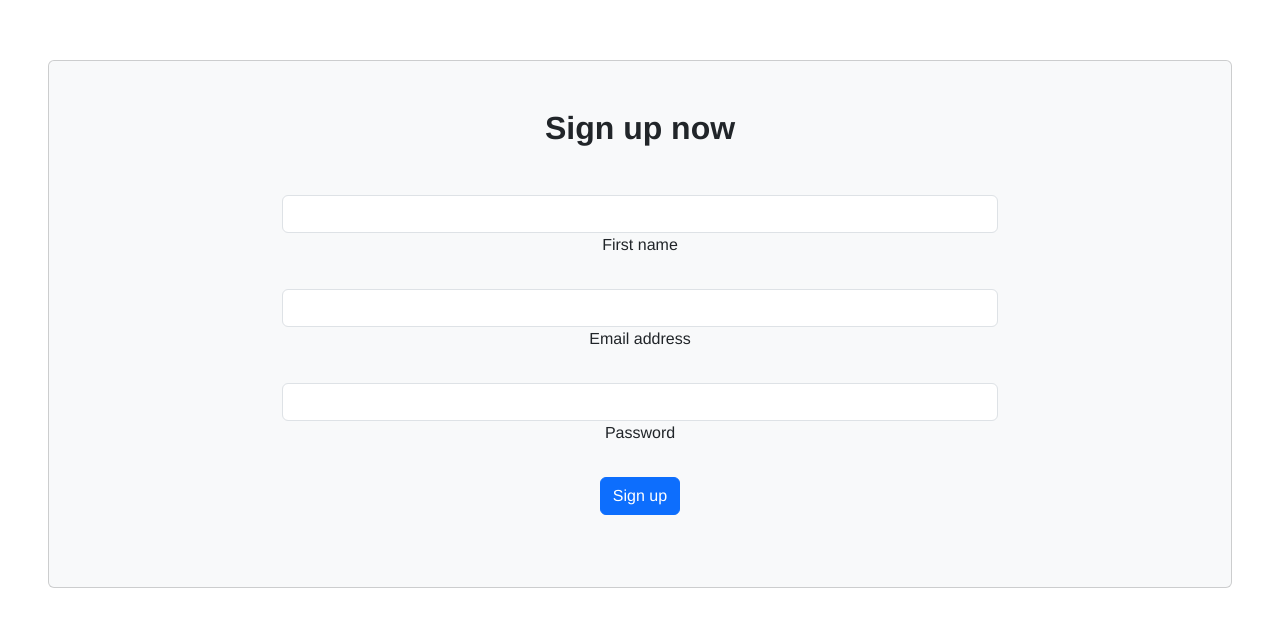
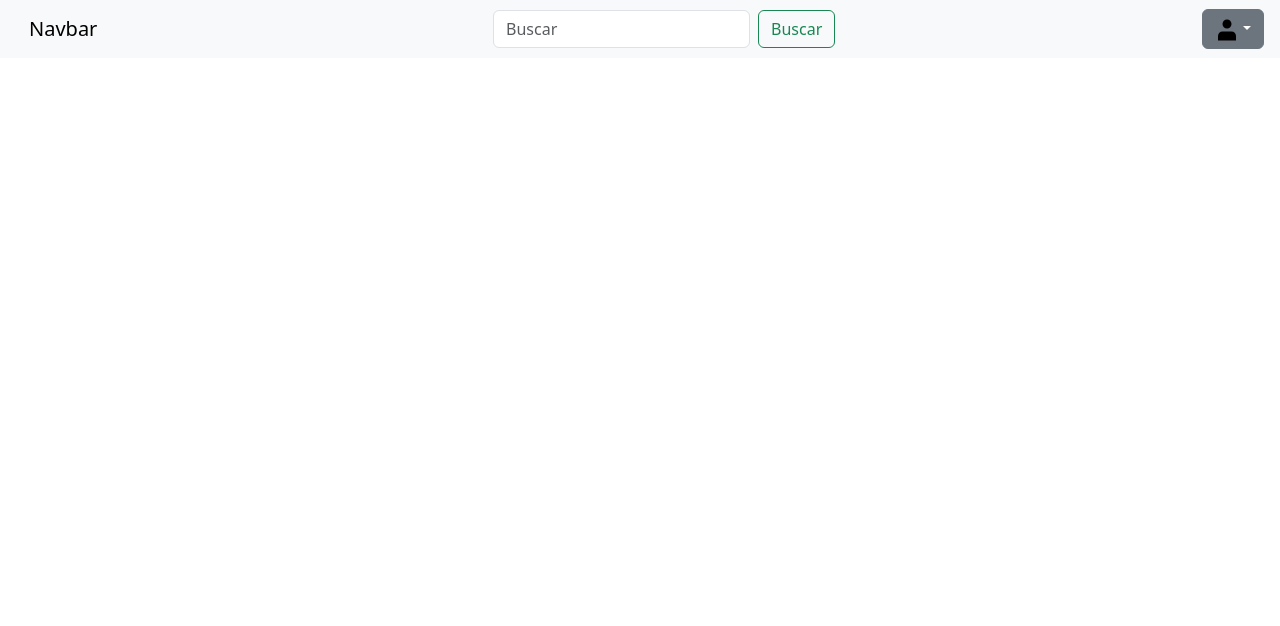
Before and after one commit to Joel-Reyess/webppfactura, a Vue app: page /HomeAdmin in a window 1280 px wide. Shown: the top 626 px of the page. Built offline with nearby package versions, Linux system fonts and the light colour scheme.

Commit message:
Login design done and navbar in process

```diff
--- a/src/App.vue
+++ b/src/App.vue
@@ -1,25 +1,14 @@
 <template>
-  <LoginAdmin/>
+  <router-link to="/"></router-link>
+  <router-view></router-view>
 </template>
 
 <script>
-import LoginAdmin from './views/LoginAdmin.vue';
-
 export default {
-  name: 'App',
-  components: {
-    LoginAdmin
-  }
+  name: 'App'
 }
 </script>
 
 <style>
-#app {
-  font-family: Avenir, Helvetica, Arial, sans-serif;
-  -webkit-font-smoothing: antialiased;
-  -moz-osx-font-smoothing: grayscale;
-  text-align: center;
-  color: #2c3e50;
-  margin-top: 60px;
-}
+
 </style>
--- a/src/components/AdminNavbar.vue
+++ b/src/components/AdminNavbar.vue
@@ -1,75 +1,110 @@
 <template>
-  <nav class="navbar navbar-expand-lg navbar-light bg-light shadow-sm">
-    <!-- Logo -->
-    <a class="navbar-brand" href="#">
-      <img src="https://via.placeholder.com/100x30" alt="Logo" class="d-inline-block align-top">
-    </a>
+  <nav class="navbar navbar-expand-lg navbar-light bg-light px-3">
 
-    <!-- Botón de menú para móviles -->
-    <button class="navbar-toggler" type="button" data-toggle="collapse" data-target="#navbarContent" aria-controls="navbarContent" aria-expanded="false" aria-label="Toggle navigation">
+    <!-- Botón Navbar -->
+    <button class="navbar-brand btn btn-link" @click="goToHome">Navbar</button>
+
+    <!-- Botón para colapsar en móviles -->
+    <button class="navbar-toggler" type="button" @click="toggleNavbar">
       <span class="navbar-toggler-icon"></span>
     </button>
 
-    <!-- Contenido de la Navbar -->
-    <div class="collapse navbar-collapse" id="navbarContent">
-      <!-- Campo de búsqueda -->
-      <form class="form-inline mx-auto my-2 my-lg-0">
-        <div class="input-group">
-          <input type="search" class="form-control" placeholder="Buscar en Drive" aria-label="Search">
-          <div class="input-group-append">
-            <button class="btn btn-outline-secondary" type="submit">
-              <i class="fas fa-search"></i>
-            </button>
-          </div>
-        </div>
+    <div class="collapse navbar-collapse" v-show="isNavbarOpen">
+
+      <!-- Buscador -->
+      <form class="d-flex mx-auto">
+        <input class="form-control me-2" type="search" placeholder="Buscar" aria-label="Buscar">
+        <button class="btn btn-outline-success" type="submit">Buscar</button>
       </form>
 
-      <!-- Iconos de acciones -->
-      <ul class="navbar-nav ml-auto">
-        <li class="nav-item">
-          <a class="nav-link" href="#">
-            <i class="fas fa-bell"></i>
-          </a>
-        </li>
-        <li class="nav-item">
-          <a class="nav-link" href="#">
-            <i class="fas fa-cog"></i>
-          </a>
-        </li>
-        <li class="nav-item dropdown">
-          <a class="nav-link dropdown-toggle" href="#" id="navbarDropdown" role="button" data-toggle="dropdown" aria-haspopup="true" aria-expanded="false">
-            <img src="https://via.placeholder.com/30x30" alt="User" class="rounded-circle">
-          </a>
-          <!-- Menú desplegable del perfil -->
-          <div class="dropdown-menu dropdown-menu-right" aria-labelledby="navbarDropdown">
-            <a class="dropdown-item" href="#">Mi perfil</a>
-            <a class="dropdown-item" href="#">Configuración</a>
-            <div class="dropdown-divider"></div>
-            <a class="dropdown-item" href="#" @click="logout">Cerrar sesión</a>
-          </div>
-        </li>
-      </ul>
+      <!-- Dropdown -->
+      <div class="dropdown position-relative" ref="dropdown">
+        <button class="btn btn-secondary dropdown-toggle" @click="toggleDropdown">
+          <img :src="myLogoUser" alt="Usuario" style="width: 24px; height: auto" />
+        </button>
+        <ul class="dropdown-menu" v-show="isDropdownOpen">
+          <li><button class="dropdown-item" @click="logout">Cerrar Sesión</button></li>
+        </ul>
+      </div>
+
     </div>
   </nav>
 </template>
 
 <script>
+import { ref, onMounted, onUnmounted } from "vue";
+import router from "../router/index.js";
+import myLogoUser from "../assets/usericon.svg";
+
 export default {
-  name:'AdminNavbar'
-}
+  setup() {
+    const isNavbarOpen = ref(false);
+    const isDropdownOpen = ref(false);
+    const dropdown = ref(null);
 
+    const goToHome = () => {
+      router.push({ name: "HomeAdmin" });
+    };
+
+    const toggleNavbar = () => {
+      isNavbarOpen.value = !isNavbarOpen.value;
+    };
+
+    const toggleDropdown = () => {
+      isDropdownOpen.value = !isDropdownOpen.value;
+    };
+
+    const logout = () => {
+      console.log("Cerrando sesión...");
+      // Aquí puedes agregar la lógica para cerrar sesión
+    };
+
+    const closeDropdown = (event) => {
+      if (dropdown.value && !dropdown.value.contains(event.target)) {
+        isDropdownOpen.value = false;
+      }
+    };
+
+    onMounted(() => {
+      document.addEventListener("click", closeDropdown);
+    });
+
+    onUnmounted(() => {
+      document.removeEventListener("click", closeDropdown);
+    });
+
+    return {
+      isNavbarOpen,
+      isDropdownOpen,
+      goToHome,
+      toggleNavbar,
+      toggleDropdown,
+      logout,
+      dropdown,
+      myLogoUser
+    };
+  },
+};
 </script>
 
 <style scoped>
-.navbar-brand img {
-  height: 30px;
+/* Asegura que el dropdown se vea correctamente */
+.dropdown-menu {
+  display: block;
+  position: absolute;
+  top: 100%;
+  left: 0;
+  z-index: 1000;
+  min-width: 160px;
+  background-color: #fff;
+  border: 1px solid rgba(0, 0, 0, 0.15);
+  padding: 5px 0;
+  border-radius: 0.25rem;
+  box-shadow: 0 0.5rem 1rem rgba(0, 0, 0, 0.175);
 }
 
-.nav-link img {
-  height: 30px;
-}
-
-.dropdown-menu {
-  min-width: 200px;
+/* Oculta el dropdown cuando no está activo */
+.dropdown-menu:not([v-show="true"]) {
+  display: none;
 }
 </style>
--- a/src/router/index.js
+++ b/src/router/index.js
@@ -1,6 +1,6 @@
 import { createRouter, createWebHistory } from 'vue-router'
-import { Login } from "../views/LoginAdmin.vue";
-import { HomeAdmin } from "../views/HomeAdmin.vue";
+import  Login  from "../views/LoginAdmin.vue";
+import  HomeAdmin  from "../views/HomeAdmin.vue";
 
 const routes = [
     {
--- a/src/views/HomeAdmin.vue
+++ b/src/views/HomeAdmin.vue
@@ -5,7 +5,7 @@
 </template>
 
 <script>
-import AdminNavbar from './components/AdminNavbar.vue';
+import AdminNavbar from '../components/AdminNavbar.vue';
 
     export default {
         name:'App',
--- a/src/views/LoginAdmin.vue
+++ b/src/views/LoginAdmin.vue
@@ -10,32 +10,36 @@
 
               <div class="row d-flex justify-content-center">
                 <div class="col-lg-8">
-                  <h2 class="fw-bold mb-5">Sign up now</h2>
-                  <form>
+                  <h2 class="fw-bold mb-5">Ingresa aqui</h2>
+                  <form @submit.prevent="handleLogin">
                     <!-- 2 column grid layout with text inputs for the first and last names -->
+                    <!-- Usuario -->
                     <div class="row">
                       <div class="col-md-12 mb-4">
-                        <div data-mdb-input-init class="form-outline">
-                          <input type="text" id="form3Example1" class="form-control" />
-                          <label class="form-label" for="form3Example1">First name</label>
+                        <div class="form-outline">
+                          <input type="text" id="username" class="form-control" v-model="form.username" required />
+                          <label class="form-label" for="username">Usuario</label>
+                          <small v-if="errors.username" class="text-danger">{{ errors.username }}</small>
                         </div>
                       </div>
                     </div>
 
-                    <!-- Email input -->
-                    <div data-mdb-input-init class="form-outline mb-4">
-                      <input type="email" id="form3Example3" class="form-control" />
-                      <label class="form-label" for="form3Example3">Email address</label>
+                    <!-- Email -->
+                    <div class="form-outline mb-4">
+                      <input type="email" id="email" class="form-control" v-model="form.email" required />
+                      <label class="form-label" for="email">Correo electrónico</label>
+                      <small v-if="errors.email" class="text-danger">{{ errors.email }}</small>
                     </div>
 
                     <!-- Password input -->
-                    <div data-mdb-input-init class="form-outline mb-4">
-                      <input type="password" id="form3Example4" class="form-control" />
-                      <label class="form-label" for="form3Example4">Password</label>
+                    <div class="form-outline mb-4">
+                      <input type="password" id="password" class="form-control" v-model="form.password" required />
+                      <label class="form-label" for="password">Contraseña</label>
+                      <small v-if="errors.password" class="text-danger">{{ errors.password }}</small>
                     </div>
                         <!-- Submit button -->
-                    <button type="submit" data-mdb-button-init data-mdb-ripple-init class="btn btn-primary btn-block mb-4">
-                      Sign up
+                    <button type="button" @click="goToHome" data-mdb-button-init data-mdb-ripple-init class="btn btn-primary btn-block mb-4">
+                      Iniciar sesión
                     </button>
 
 
@@ -50,9 +54,63 @@
 </template>
 
 <script>
-    export default {
+import { ref } from 'vue';
+import router from '../router/index.js';
+export default {
+  setup(){
 
+    const form = ref({
+      username: "",
+      email: "",
+      password: ""
+    });
+
+    const errors = ref({});
+    const validateForm = () => {
+      errors.value = {};
+
+      if (!form.value.username) {
+        errors.value.username = "El usuario es obligatorio";
+      }
+
+      if (!form.value.email) {
+        errors.value.email = "El correo es obligatorio";
+      } else if (!/\S+@\S+\.\S+/.test(form.value.email)) {
+        errors.value.email = "El correo electrónico no es válido";
+      }
+
+      if (!form.value.password) {
+        errors.value.password = "La contraseña es obligatoria";
+      } else if (form.value.password.length < 6) {
+        errors.value.password = "La contraseña debe tener al menos 6 caracteres";
+      }
+
+      return Object.keys(errors.value).length === 0;
+    };
+
+    const handleLogin = () => {
+      if (validateForm()) {
+        console.log("Formulario válido, enviando datos...");
+        // Aquí puedes hacer una petición a un backend para autenticar al usuario
+        router.push({ name: "HomeAdmin" });
+      } else {
+        console.log("Errores en el formulario:", errors.value);
+      }
+    };
+
+    const goToHome = () => {
+    router.push({ name:'HomeAdmin'})
     }
+    return{
+      form,
+      errors,
+      handleLogin,
+      goToHome
+    }
+  }
+}
+
+
 </script>
 
 <style lang="scss" scoped>
```
Also changed, not shown: src/main.js (+6 -1 lines), src/assets/usericon.svg (added).
